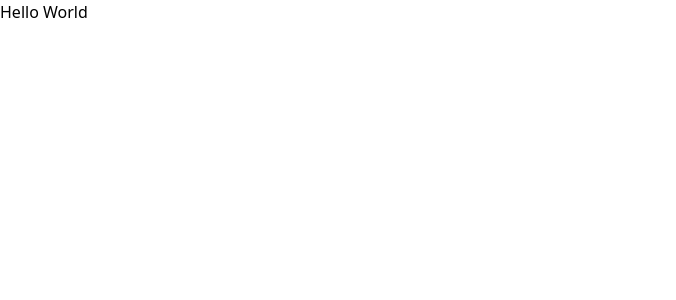
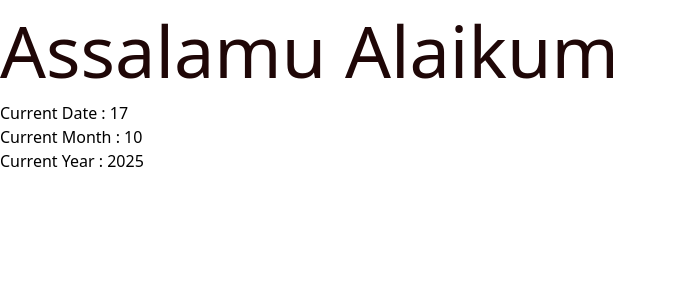
Before and after one commit to geektoseek/React-Learnings, a React (Vite) app: page / in a window 1280 px wide. Shown: the top 300 px of the page, without its empty margins (0-676 px from the left). Built offline with nearby package versions, Linux system fonts and the light colour scheme.

Commit message:
just checking code

```diff
--- a/src/App.jsx
+++ b/src/App.jsx
@@ -2,7 +2,7 @@ import React from 'react';
 // import HooksNumber from './Components/HooksNumber';
 import ExampleCounter from './Components/ExampleCounter';
 // import Rules from "./components/RulesJSX";
-// import Greeting from "./components/Greeting";
+import Greeting from "./components/Greeting";
 // import ProductInfo from "./components/productInfo"
 // import Listandmap from './Components/listandmap';
 // import Userlist from './Components/Userlist';
@@ -33,7 +33,8 @@ const App = () => {
 
     return (
         <>
-            <ExampleCounter />
+            {/* <ExampleCounter /> */}
+            <Greeting />
         </>
     );
 };
--- a/src/Components/ExampleCounter.jsx
+++ b/src/Components/ExampleCounter.jsx
@@ -1,9 +1,16 @@
-import React from 'react'
+import React, { useState } from 'react'
 
 const ExampleCounter = () => {
+    const [randomnumber, setrandomenumbers] = useState(() => Math.floor(Math.random() * 100));
+
+    const generateRandomNumber = () => {
+        const newNumber = Math.floor(Math.random() * 100)
+        setrandomenumbers(newNumber)
+    }
     return (
         <div>
-            <h2>Hello World </h2>
+            <h2> pick Any Number : {randomnumber}</h2>
+            <button onClick={generateRandomNumber}>Generate Random Number</button>
         </div>
     )
 }
--- a/src/Components/Greeting.jsx
+++ b/src/Components/Greeting.jsx
@@ -1,15 +1,17 @@
-import React from 'react'
+import React from 'react';
+
 const Salam = "Assalamu Alaikum";
 const date = new Date();
-
 
 const Greeting = () => {
     return (
         <>
             <h1>{Salam}</h1>
             <p>Current Date : {date.getDate()}</p>
+            <h2>Current Month : {date.getMonth()}</h2>
+            <h2>Current Year : {date.getFullYear()}</h2>
         </>
-    )
+    );
 }
 
-export default Greeting
+export default Greeting;
--- a/src/Components/HooksNumber.jsx
+++ b/src/Components/HooksNumber.jsx
@@ -52,7 +52,7 @@ const HooksNumber = () => {
                 ))}
             </ul>
             <button onClick={changedMe}>Add Movies</button>
-            <button onClick={removeDuplicate}>Remove Duplicate Movie</button>
+            <button onClick={removeDuplicate}>Remove Doubled/Duplicate Movie</button>
         </>
     );
 };
```
